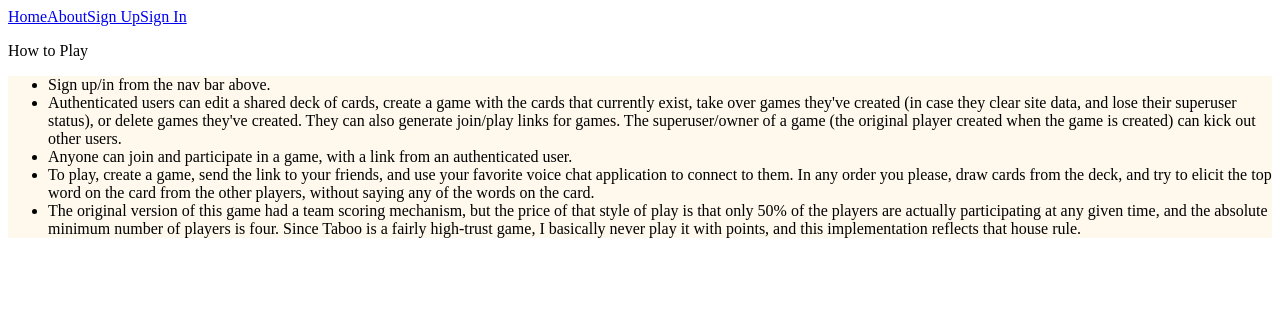
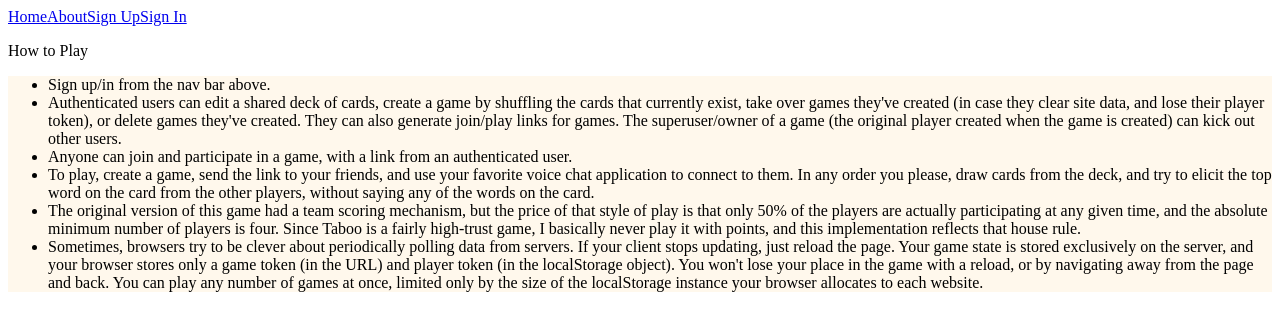
Before and after one commit to ejspriggs/taboo-game, a React (Vite) app in the folder frontend/: page / in a window 1280 px wide. Shown: the top 330 px of the page. Built offline with nearby package versions, Linux system fonts and the light colour scheme.

Commit message:
More tweaks to instructions.

```diff
--- a/frontend/src/components/HowToPlay/index.jsx
+++ b/frontend/src/components/HowToPlay/index.jsx
@@ -7,10 +7,10 @@ export default function HowToPlay() {
                     Sign up/in from the nav bar above.
                 </li>
                 <li>
-                    Authenticated users can edit a shared deck of cards, create a game with the cards that currently exist,
-                    take over games they&apos;ve created (in case they clear site data, and lose their superuser status),
-                    or delete games they&apos;ve created.  They can also generate join/play links for games.  The superuser/owner
-                    of a game (the original player created when the game is created) can kick out other users.
+                    Authenticated users can edit a shared deck of cards, create a game by shuffling the cards that currently exist,
+                    take over games they&apos;ve created (in case they clear site data, and lose their player token), or delete games
+                    they&apos;ve created.  They can also generate join/play links for games.  The superuser/owner of a game (the
+                    original player created when the game is created) can kick out other users.
                 </li>
                 <li>
                     Anyone can join and participate in a game, with a link from an authenticated user.
@@ -26,6 +26,13 @@ export default function HowToPlay() {
                     is four. Since Taboo is a fairly high-trust game, I basically never play it with points, and this implementation
                     reflects that house rule.
                 </li>
+                <li>
+                    Sometimes, browsers try to be clever about periodically polling data from servers.  If your client stops updating, just
+                    reload the page.  Your game state is stored exclusively on the server, and your browser stores only a game token (in
+                    the URL) and player token (in the localStorage object).  You won&apos;t lose your place in the game with a reload,
+                    or by navigating away from the page and back. You can play any number of games at once, limited only by the size of the
+                    localStorage instance your browser allocates to each website.
+                </li>
             </ul>
         </div>
     </>;
```
